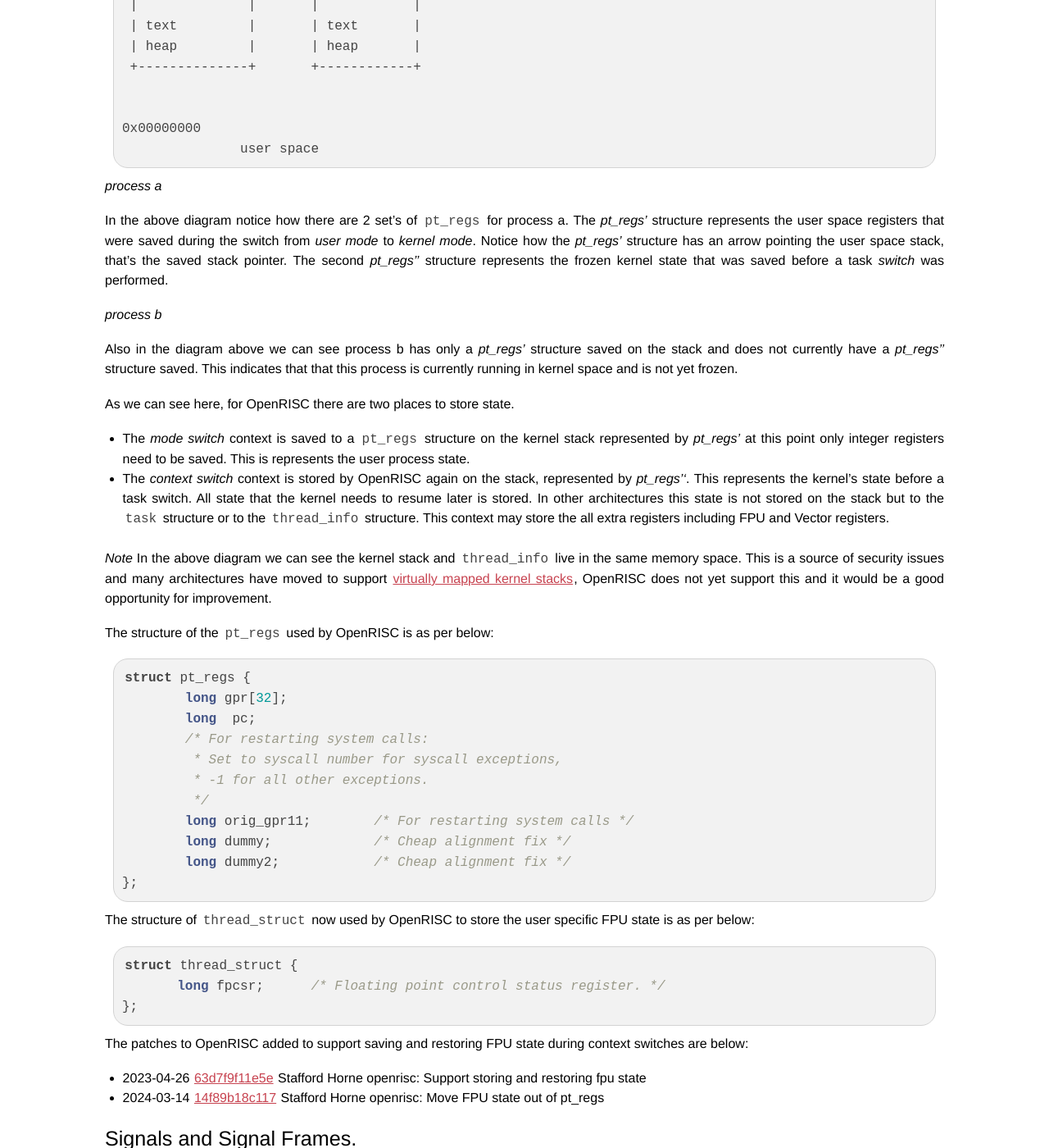
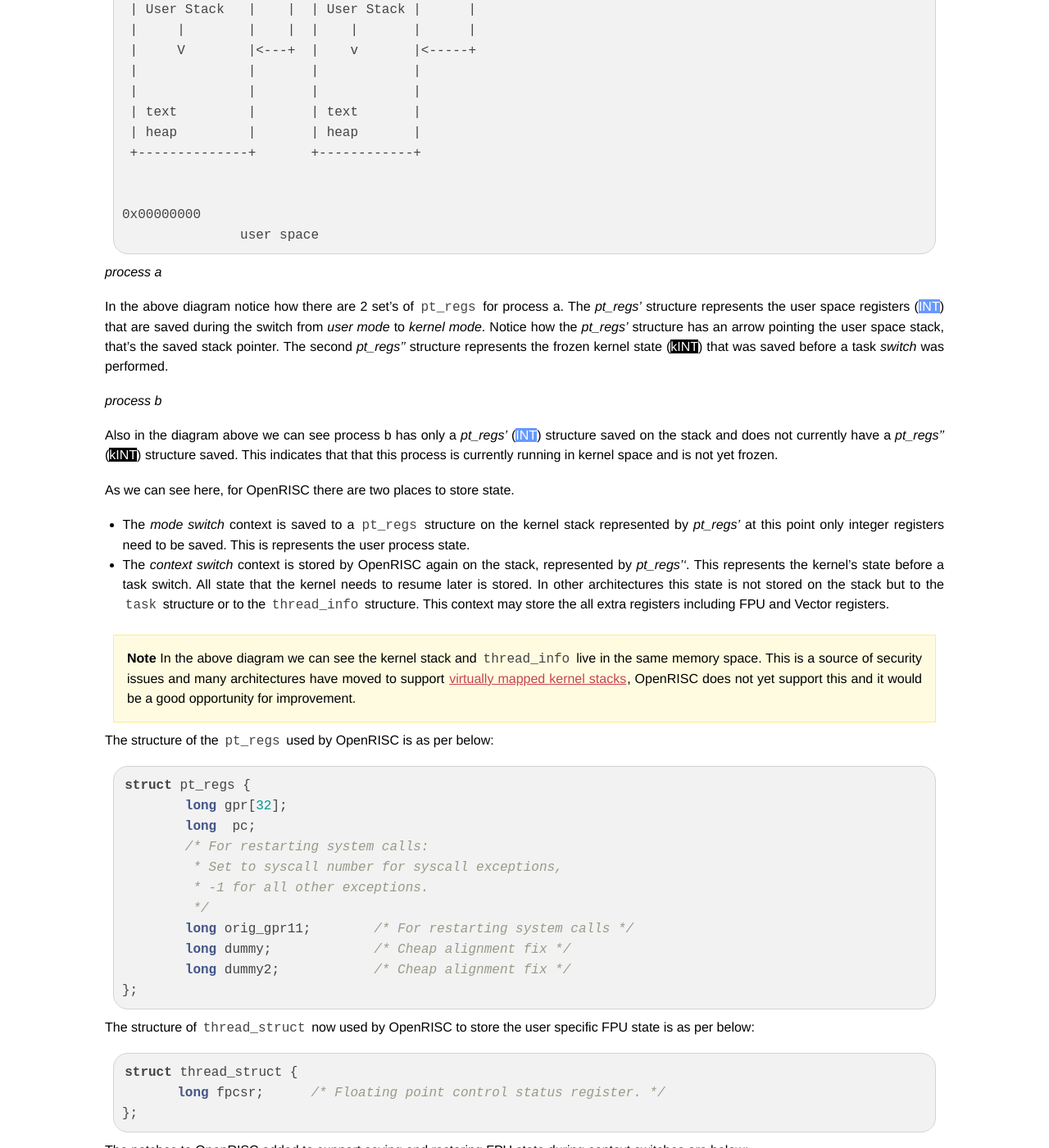
Before and after one commit to stffrdhrn/stffrdhrn.github.io, a Jekyll site: the page built from _posts/2023-08-24-or1k-fpu-linux-and-compilers.md, in a window 1280 px wide and 1400 px high, scrolled down 3525 px. Shown: the whole window at 82% size. Built offline with Jekyll 4.4.1, drawn with Linux system fonts in a browser that asks for light colours; some of the changed text lies outside the part shown.

Commit message:
Linux fpu: Update styles and some labels
Fixes issue with list not indenting correctly too

````diff
--- a/_posts/2023-08-24-or1k-fpu-linux-and-compilers.md
+++ b/_posts/2023-08-24-or1k-fpu-linux-and-compilers.md
@@ -68,7 +68,8 @@
 
 Below are outlines of the sequence of operations that take place when
 transitioning from Interrupts and System calls into kernel code.  It highlights
-at what point state is saved with the <span style="color:white;background-color:#69f;">INT</span> and <span style="color:white;background-color:#c6f;">FPU</span> labels.
+at what point state is saved with the <span style="color:white;background-color:#69f;">INT</span>,
+<span style="color:white;background-color:black;">kINT</span> and <span style="color:white;background-color:#c6f;">FPU</span> labels.
 
 The `monospace` labels below correspond to the actual assembly labels in [entry.S](https://elixir.bootlin.com/linux/latest/source/arch/openrisc/kernel/entry.S),
 the part of the OpenRISC Linux kernel that handles entry into kernel code.
@@ -79,11 +80,12 @@
  2. Handle *exception* in kernel code
  3. `_resume_userspace` - Check `thread_info` for work pending
  4. If work pending
-   - `_work_pending` - Call [do_work_pending](https://elixir.bootlin.com/linux/latest/source/arch/openrisc/kernel/signal.c#L298)
-     - Check if reschedule needed
-       - If so, performs `_switch` which save/restores <span style="color:white;background-color:#c6f;">FPU</span> state
-     - Check for pending signals
-       - If so, performs `do_signal` which save/restores <span style="color:white;background-color:#c6f;">FPU</span> state
+    - `_work_pending` - Call [do_work_pending](https://elixir.bootlin.com/linux/latest/source/arch/openrisc/kernel/signal.c#L298)
+      - Check if reschedule needed
+        - If so, performs `_switch` which save/restores <span style="color:white;background-color:black;">kINT</span>
+          and <span style="color:white;background-color:#c6f;">FPU</span> state
+      - Check for pending signals
+        - If so, performs `do_signal` which save/restores <span style="color:white;background-color:#c6f;">FPU</span> state
  5. `RESTORE_ALL` - all <span style="color:white;background-color:#69f;">INT</span> state is restored and return to user space
 
 **System calls (fast path)**
@@ -92,17 +94,21 @@
  2. Handle *syscall* in kernel code
  3. `_syscall_check_work` - Check `thread_info` for work pending
  4. If work pending
-   * Save additional <span style="color:white;background-color:#69f;">INT</span> state
-   * `_work_pending` - Call [do_work_pending](https://elixir.bootlin.com/linux/latest/source/arch/openrisc/kernel/signal.c#L298)
-     - Check if reschedule needed
-       - If so, performs `_switch` which save/restores <span style="color:white;background-color:#c6f;">FPU</span> state
-     - Check for pending signals
-       - If so, performs `do_signal` which save/restores <span style="color:white;background-color:#c6f;">FPU</span> state
-   * `RESTORE_ALL` - all <span style="color:white;background-color:#69f;">INT</span> state is restored and return to user space
+    - Save additional <span style="color:white;background-color:#69f;">INT</span> state
+    - `_work_pending` - Call [do_work_pending](https://elixir.bootlin.com/linux/latest/source/arch/openrisc/kernel/signal.c#L298)
+      - Check if reschedule needed
+        - If so, performs `_switch` which save/restores <span style="color:white;background-color:black;">kINT</span>
+          and <span style="color:white;background-color:#c6f;">FPU</span> state
+      - Check for pending signals
+        - If so, performs `do_signal` which save/restores <span style="color:white;background-color:#c6f;">FPU</span> state
+    - `RESTORE_ALL` - all <span style="color:white;background-color:#69f;">INT</span> state is restored and return to user space
  5. `_syscall_resume_userspace` - restore callee saved registers return to user space.
 
 Some key points to note on the above:
 
+ - <span style="color:white;background-color:#69f;">INT</span> denotes the interrupts program's register state.
+ - <span style="color:white;background-color:black;">kINT</span> denotes the kernel's register state before/after a context switch.
+ - <span style="color:white;background-color:#c6f;">FPU</span> deones FPU state
  - In both cases step **4** checks for work pending, which may cause task
    rescheduling in which case a **Context Switch** (or *task switch*) will
    be performed.
@@ -114,7 +120,7 @@
  - <span style="color:white;background-color:#c6f;">FPU</span> state only needs to be saved and restored for *user mode* programs,
    because *kernel mode* programs, in general, do not use the FPU.
  - The current version of the OpenRISC port as of `v6.8` save and restores both
-   <span style="color:white;background-color:#66f;">INT</span> and <span style="color:white;background-color:#c6f;">FPU</span> state
+   <span style="color:white;background-color:#69f;">INT</span> and <span style="color:white;background-color:#c6f;">FPU</span> state
    what is shown before is a more optimized mechanism of only saving FPU state when needed.  Further optimizations could
    be still make to only save FPU state for user space, and not save/restore if it is already done.
 
@@ -169,17 +175,19 @@
 *process a*
 
 In the above diagram notice how there are 2 set's of `pt_regs` for process a.
-The *pt_regs'* structure represents the user space registers that were saved during the switch
-from *user mode* to *kernel mode*.  Notice how the *pt_regs'* structure has an arrow pointing the
-user space stack, that's the saved stack pointer.  The second *pt_regs''* structure represents the frozen
-kernel state that was saved before a task *switch* was performed.
+The *pt_regs'* structure represents the user space registers (<span style="color:white;background-color:#69f;">INT</span>)
+that are saved during the switch from *user mode* to *kernel mode*.  Notice how
+the *pt_regs'* structure has an arrow pointing the user space stack, that's the
+saved stack pointer.  The second *pt_regs''* structure represents the frozen
+kernel state (<span style="color:white;background-color:black;">kINT</span>)
+that was saved before a task *switch* was performed.
 
 *process b*
 
-Also in the diagram above we can see process b has only a *pt_regs'* structure saved on
-the stack and does not currently have a *pt_regs''* structure saved.  This indicates
-that that this process is currently running in kernel space and is not yet
-frozen.
+Also in the diagram above we can see process b has only a *pt_regs'* (<span style="color:white;background-color:#69f;">INT</span>)
+structure saved on the stack and does not currently have a *pt_regs''* (<span style="color:white;background-color:black;">kINT</span>)
+structure saved.  This indicates that that this process is currently running in
+kernel space and is not yet frozen.
 
 As we can see here, for OpenRISC there are two places to store state.
   - The *mode switch* context is saved to a `pt_regs` structure on the kernel
@@ -192,11 +200,13 @@
     structure or to the `thread_info` structure.  This context may store the all
     extra registers including FPU and Vector registers.
 
-*Note* In the above diagram we can see the kernel stack and `thread_info` live in
+<div class="note">
+<b>Note</b> In the above diagram we can see the kernel stack and <code>thread_info</code> live in
 the same memory space.  This is a source of security issues and many
-architectures have moved to support [virtually mapped kernel stacks](https://docs.kernel.org/mm/vmalloced-kernel-stacks.html),
+architectures have moved to support <a href="https://docs.kernel.org/mm/vmalloced-kernel-stacks.html">virtually mapped kernel stacks</a>,
 OpenRISC does not yet support this and it would be a good opportunity
 for improvement.
+</div>
 
 The structure of the `pt_regs` used by OpenRISC is as per below:
 
@@ -227,8 +237,7 @@
 during context switches are below:
 
  - 2023-04-26 [63d7f9f11e5e](https://github.com/stffrdhrn/linux/commit/63d7f9f11e5e81de2ce8f1c7a8aaed5b0288eddf) Stafford Horne   openrisc: Support storing and restoring fpu state
- - 2024-03-14 [14f89b18c117](https://github.com/stffrdhrn/linux/commit/14f89b18c1173fb6664bb338db850f5ad0484b93) Stafford Horne   openrisc: Move FPU state out of pt_regs
-
+ - 2024-03-14 [ead6248f25e1](https://github.com/stffrdhrn/linux/commit/ead6248f25e1) Stafford Horne   openrisc: Move FPU state out of pt_regs
 
 ## Signals and Signal Frames.
 
@@ -289,9 +298,11 @@
 all.  It also includes a bit of code, `retcode`, which is a trampoline to bring us
 back into the kernel after the signal handler finishes.
 
-*Note* we could also setup an alternate [signalstack](https://man7.org/linux/man-pages/man2/sigaltstack.2.html)
+<div class="note">
+<b>Note</b> we could also setup an alternate <a href="https://man7.org/linux/man-pages/man2/sigaltstack.2.html">signalstack</a>
 to use instead of stuffing stuff onto the main user stack. The
 above example is the default behaviour.
+</div>
 
 The user `pt_regs` (as we called *pt_regs'*) is updated before returning to user
 space to execute the signal handler code by updating the registers as follows:
@@ -311,10 +322,12 @@
 After the signal handler completes it will execute the `retcode`
 block which is setup to call the special system call [rt_sigreturn](https://man7.org/linux/man-pages/man2/sigreturn.2.html).
 
-*Note* on OpenRISC this means the stack has to be executable. Which is
-a [major security vulnerability](https://en.wikipedia.org/wiki/Stack_buffer_overflow).
-Modern architectures do not have executable stacks and use [vdso](https://man7.org/linux/man-pages/man7/vdso.7.html)
-or is provided by libc in `sa_restorer`.
+<div class="note">
+<b>Note</b> for OpenRISC this means the stack has to be executable. Which is
+a <a href="https://en.wikipedia.org/wiki/Stack_buffer_overflow">major security vulnerability</a>.
+Modern architectures do not have executable stacks and use <a href="https://man7.org/linux/man-pages/man7/vdso.7.html">vdso</a>
+or is provided by libc in <code>sa_restorer</code>.
+</div>
 
 The `rt_sigreturn` system call will restore the `ucontext` registers (which
 may have been updated by the signal handler) to the user `pt_regs` on the
@@ -361,6 +371,11 @@
         };
 };
 ```
+
+<div class="note">
+<b>Note</b> In <code>sigcontext</code> originally a <code>union</code> was not used
+and <a href="https://lore.kernel.org/linux-mm/ZL2V77V8xCWTKVR+@antec/T/">caused ABI breakage</a>; which was soon fixed.
+</div>
 
 From: [uapi/asm/sigcontext.h](https://elixir.bootlin.com/linux/v6.8/source/arch/openrisc/include/uapi/asm/sigcontext.h)
 
@@ -396,6 +408,11 @@
     sigset_t uc_sigmask;
   } ucontext_t;
 ```
+
+<div class="note">
+<b>Note</b> This is broken, the <code>struct mcontext_t</code> in glibc is
+missing the space for <code>oldmask</code>.
+</div>
 
 The structure used by [musl](https://git.musl-libc.org/cgit/musl/tree/arch/or1k/bits/signal.h) is:
 
````
Also changed, not shown: other parts of _posts/2023-08-24-or1k-fpu-linux-and-compilers.md (+0 -6 lines), Gemfile.lock, 1 other file.
